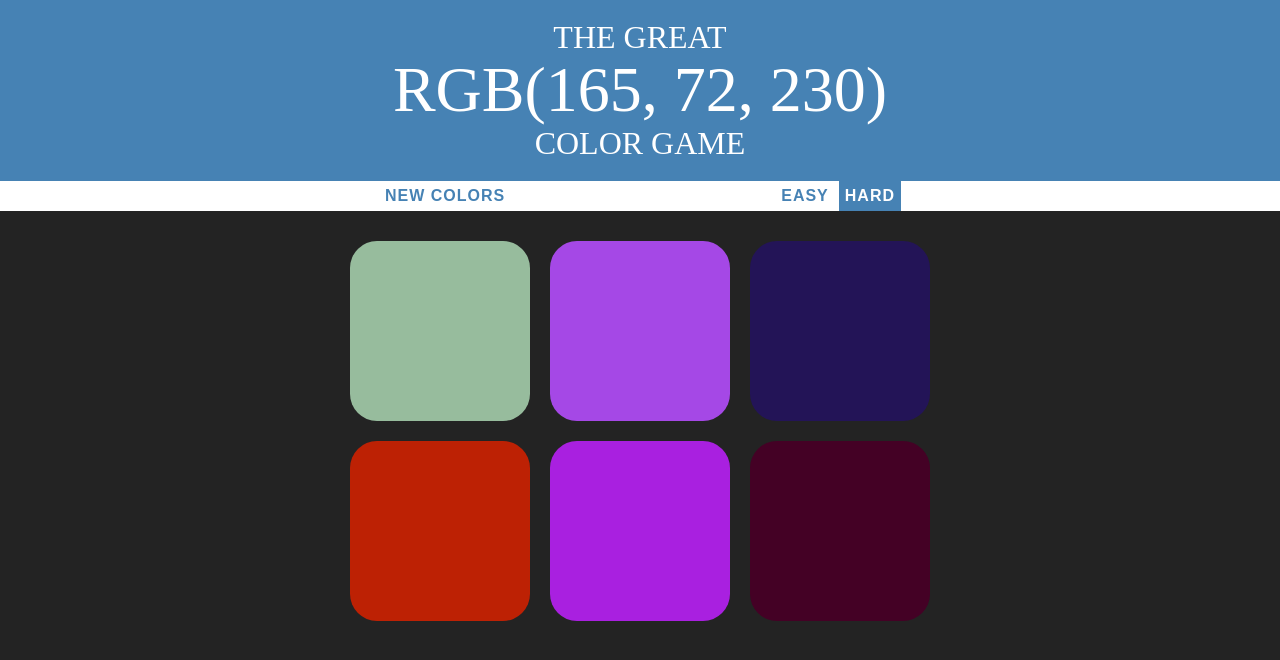
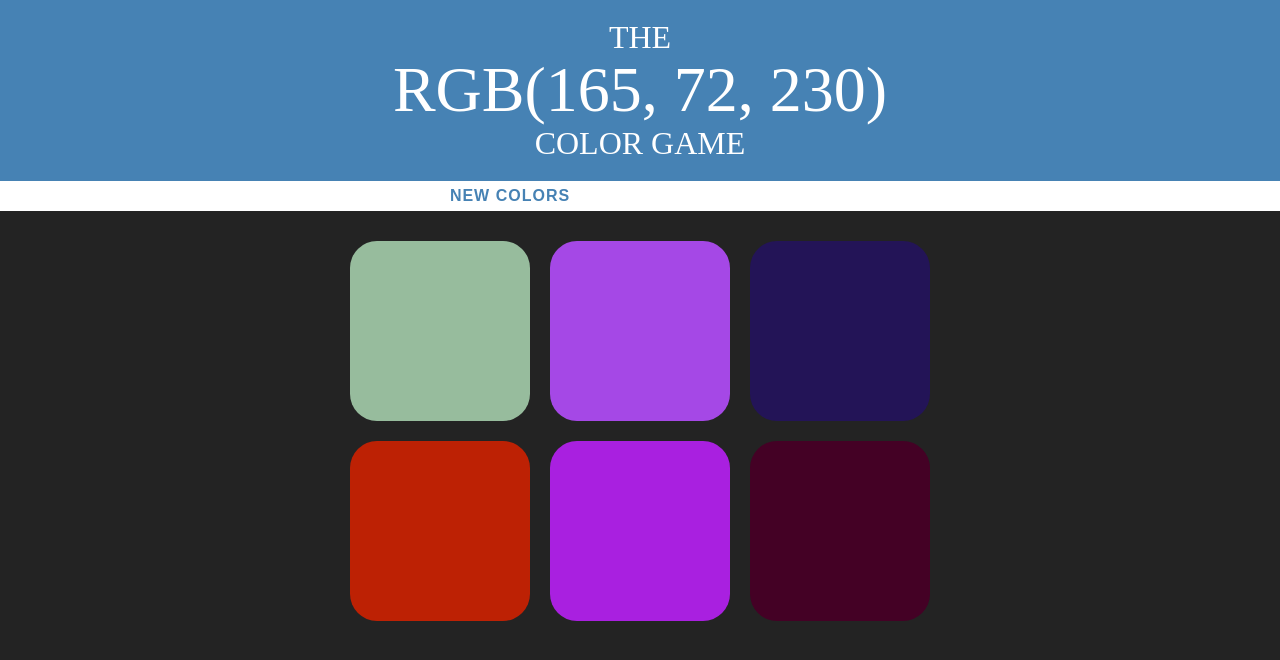
Before and after one commit to umesh-lewa/ColorGame-RGB, a plain HTML site: page index.html in a window 1280 px wide. Drawn offline with Linux system fonts and the light colour scheme.

Commit message:
rem diff

```diff
--- a/index.html
+++ b/index.html
@@ -8,7 +8,7 @@
 
 <body>
 	<h1>
-		The Great
+		The
 		<br>
 		<span id="colorDisplay">RGB</span>
 		<br>
@@ -18,8 +18,10 @@
 	<div id="stripe">
 		<button id="reset">New Colors</button>
 		<span id="message"></span>
+		<!--
 		<button class="mode">Easy</button>
 		<button class="mode selected">Hard</button>
+		-->
 	</div>
 
 	<div id="container">
--- a/script.js
+++ b/script.js
@@ -8,48 +8,54 @@ var h1 = document.querySelector("h1");
 var resetButton = document.querySelector("#reset");
 var modeButtons = document.querySelectorAll(".mode");
 
-
 init();
 
-function init(){
-	setupModeButtons();
+function init() {
+	//setupModeButtons();
 	setupSquares();
 	reset();
 }
+/*
+function setupModeButtons() {
 
-function setupModeButtons(){
-	for(var i = 0; i < modeButtons.length; i++){
-		modeButtons[i].addEventListener("click", function(){
+	for (var i = 0; i < modeButtons.length; i++) {
+		modeButtons[i].addEventListener("click", function () {
 			modeButtons[0].classList.remove("selected");
 			modeButtons[1].classList.remove("selected");
 			this.classList.add("selected");
-			this.textContent === "Easy" ? numSquares = 3: numSquares = 6;
+			this.textContent === "Easy" ? numSquares = 3 : numSquares = 6;
 			reset();
 		});
 	}
+
 }
+*/
+function setupSquares() {
 
-function setupSquares(){
-	for(var i = 0; i < squares.length; i++){
-	//add click listeners to squares
-		squares[i].addEventListener("click", function(){
+	for (var i = 0; i < squares.length; i++) {
+		//add click listeners to squares
+		squares[i].addEventListener("click", function () {
 			//grab color of clicked square
 			var clickedColor = this.style.background;
 			//compare color to pickedColor
-			if(clickedColor === pickedColor){
+			if (clickedColor === pickedColor) {
+				// user picks correct tile
 				messageDisplay.textContent = "Correct!";
 				resetButton.textContent = "Play Again?"
 				changeColors(clickedColor);
 				h1.style.background = clickedColor;
 			} else {
+				// user picks wrong tile
 				this.style.background = "#232323";
 				messageDisplay.textContent = "Try Again"
 			}
 		});
 	}
+
 }
 
-function reset(){
+function reset() {
+
 	colors = generateRandomColors(numSquares);
 	//pick a new random color from array
 	pickedColor = pickColor();
@@ -58,8 +64,8 @@ function reset(){
 	resetButton.textContent = "New Colors"
 	messageDisplay.textContent = "";
 	//change colors of squares
-	for(var i = 0; i < squares.length; i++){
-		if(colors[i]){
+	for (var i = 0; i < squares.length; i++) {
+		if (colors[i]) {
 			squares[i].style.display = "block"
 			squares[i].style.background = colors[i];
 		} else {
@@ -67,43 +73,55 @@ function reset(){
 		}
 	}
 	h1.style.background = "steelblue";
+
 }
-
-resetButton.addEventListener("click", function(){
+// reset game onclick
+resetButton.addEventListener("click", function () {
 	reset();
 })
 
-function changeColors(color){
+function changeColors(color) {
+
 	//loop through all squares
-	for(var i = 0; i < squares.length; i++){
+	for (var i = 0; i < squares.length; i++) {
 		//change each color to match given color
 		squares[i].style.background = color;
 	}
+
 }
 
-function pickColor(){
+function pickColor() {
+
+	// pick any one color
 	var random = Math.floor(Math.random() * colors.length);
+
 	return colors[random];
+
 }
 
-function generateRandomColors(num){
-	//make an array
+function generateRandomColors(num) {
+
 	var arr = []
 	//repeat num times
-	for(var i = 0; i < num; i++){
-		//get random color and push into arr
+	for (var i = 0; i < num; i++) {
+		// get random color and push into arr
+		// array containing 6 random numbers
 		arr.push(randomColor())
 	}
-	//return that array
+
 	return arr;
+
 }
 
-function randomColor(){
+function randomColor() {
+
 	//pick a "red" from 0 - 255
 	var r = Math.floor(Math.random() * 256);
 	//pick a "green" from  0 -255
 	var g = Math.floor(Math.random() * 256);
 	//pick a "blue" from  0 -255
 	var b = Math.floor(Math.random() * 256);
+
 	return "rgb(" + r + ", " + g + ", " + b + ")";
+
 }
```
